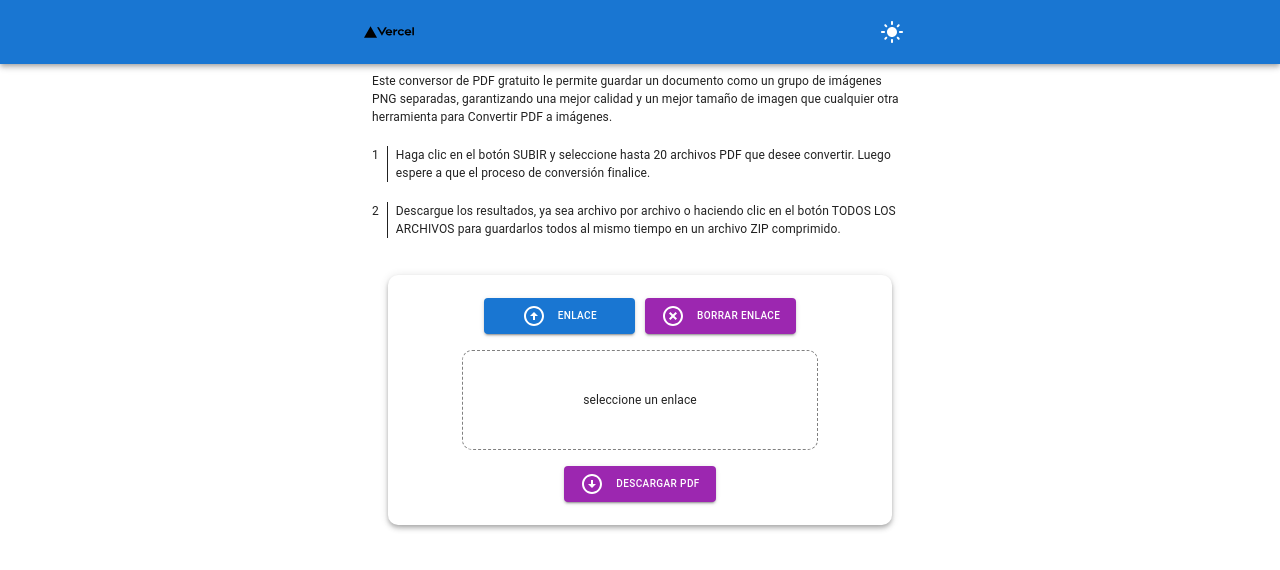
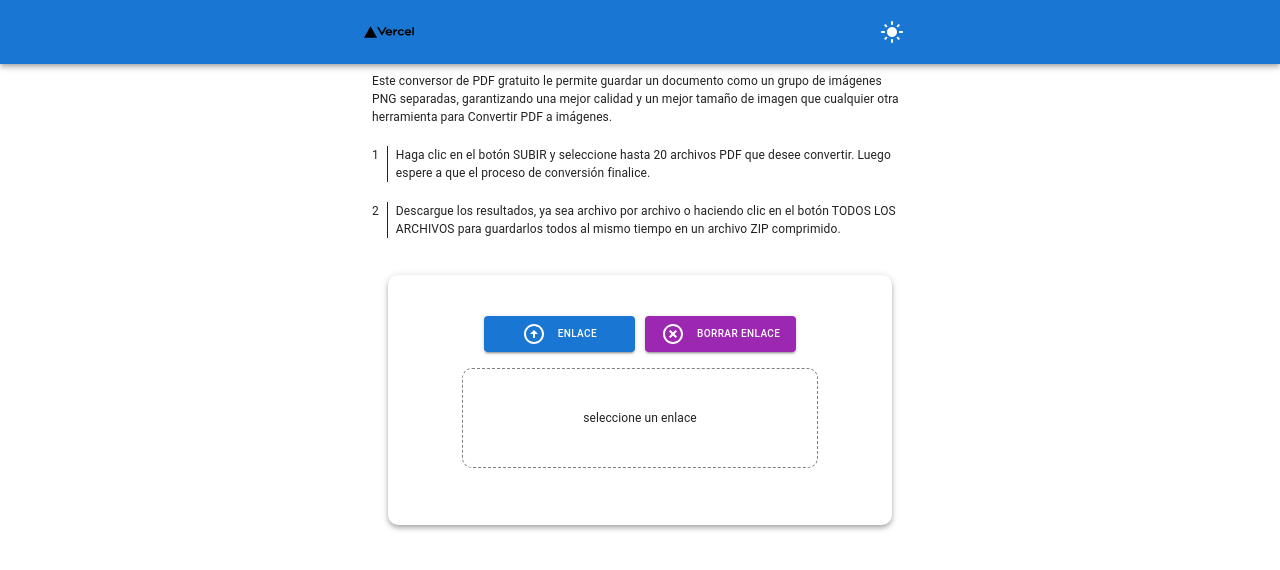
Before and after one commit to luisfal7/html-to-pdf, a Next.js app: page / in a window 1280 px wide. Shown: the top 570 px of the page. Built offline with nearby package versions, Linux system fonts and the light colour scheme.

Commit message:
add notistack, modif dropfile

```diff
--- a/components/DropFile/DropFile.tsx
+++ b/components/DropFile/DropFile.tsx
@@ -1,9 +1,8 @@
 import { useState } from "react";
-import axios from 'axios'
 import { saveAs } from "file-saver";
+import { useSnackbar } from "notistack";
 import ArrowCircleUpOutlinedIcon from "@mui/icons-material/ArrowCircleUpOutlined";
 import HighlightOffOutlinedIcon from "@mui/icons-material/HighlightOffOutlined";
-import ArrowCircleDownIcon from "@mui/icons-material/ArrowCircleDown";
 import {
   Paper,
   Box,
@@ -14,13 +13,14 @@ import {
   DialogActions,
   DialogContent,
   DialogContentText,
-  DialogTitle,
+  DialogTitle
 } from "@mui/material";
 
 const DropFile = () => {
   const [open, setOpen] = useState(false);
   const [link, setLink] = useState("");
   const [validLink, setValidLink] = useState(true);
+  const { enqueueSnackbar } = useSnackbar()
 
   const expresiones = {
     link: /(https?:\/\/(?:www\.|(?!www))[a-zA-Z0-9][a-zA-Z0-9-]+[a-zA-Z0-9]\.[^\s]{2,}|www\.[a-zA-Z0-9][a-zA-Z0-9-]+[a-zA-Z0-9]\.[^\s]{2,}|https?:\/\/(?:www\.|(?!www))[a-zA-Z0-9]+\.[^\s]{2,}|www\.[a-zA-Z0-9]+\.[^\s]{2,})/,
@@ -57,6 +57,15 @@ const DropFile = () => {
 
     handleClose();
 
+    try{
+      enqueueSnackbar('Descargando PDF',{
+        variant:'success',
+        autoHideDuration: 4000,
+        anchorOrigin: {
+          vertical: 'bottom',
+          horizontal: 'center'
+        }
+      })
       await fetch("api/download", {
         method: "POST",
         body: link,
@@ -72,11 +81,17 @@ const DropFile = () => {
           })
           .catch((e) => alert(e));
       });
-  };
-
-  const download = () => {
-
-
+    }catch(error){
+      enqueueSnackbar('Algo salio mal!',{
+        variant:'error',
+        autoHideDuration: 4000,
+        anchorOrigin: {
+          vertical: 'bottom',
+          horizontal: 'center'
+        }
+      })
+      console.log(error)
+    }
 
   };
 
@@ -163,7 +178,7 @@ const DropFile = () => {
               <Button onClick={handleClose}>Cancel</Button>
               <Box component="form" onSubmit={handleSubmit}>
                 <Button type="submit" disabled={handleDisabled(validLink)}>
-                  Aceptar
+                  Descargar
                 </Button>
               </Box>
             </DialogActions>
@@ -217,27 +232,6 @@ const DropFile = () => {
             width: "100%",
           }}
         >
-          <Button variant="contained" color="secondary" onClick={download}>
-            <Box
-              sx={{
-                display: "flex",
-                flexDirection: "row",
-                alignContent: "center",
-                alignItems: "center",
-                justifyContent: "center",
-              }}
-            >
-              <ArrowCircleDownIcon sx={{ marginRight: "12px" }} />
-              <Typography
-                variant="inherit"
-                sx={{
-                  fontSize: 10,
-                }}
-              >
-                Descargar PDF
-              </Typography>
-            </Box>
-          </Button>
         </Box>
       </Paper>
     </Box>
--- a/package.json
+++ b/package.json
@@ -16,6 +16,7 @@
     "axios": "^1.1.3",
     "file-saver": "^2.0.5",
     "next": "13.0.0",
+    "notistack": "^2.0.8",
     "puppeteer": "^19.2.1",
     "react": "18.2.0",
     "react-dom": "18.2.0"
--- a/pages/_app.tsx
+++ b/pages/_app.tsx
@@ -2,13 +2,16 @@ import "../styles/globals.css";
 import type { AppProps } from "next/app";
 import { ThemeProvider } from '@mui/material/styles';
 import CssBaseline from '@mui/material/CssBaseline';
+import { SnackbarProvider } from 'notistack';
 import { darkTheme, lightTheme } from "../themes";
 
 export default function App({ Component, pageProps }: AppProps) {
   return (
-    <ThemeProvider theme={ lightTheme }>
-      <CssBaseline />
-      <Component {...pageProps} />
-    </ThemeProvider>
+    <SnackbarProvider maxSnack={ 3 }>
+      <ThemeProvider theme={ lightTheme }>
+        <CssBaseline />
+        <Component {...pageProps} />
+      </ThemeProvider>
+    </SnackbarProvider>
   );
 }
```
Also changed, not shown: 1 other file (tests, documents, lock files or other folders). Lines whose indentation alone changed are shown as unchanged.
